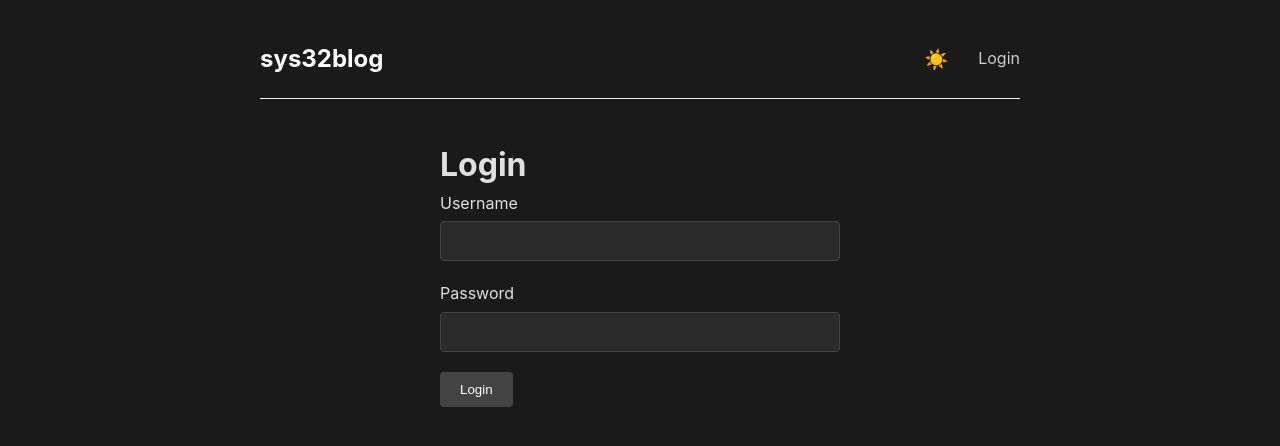
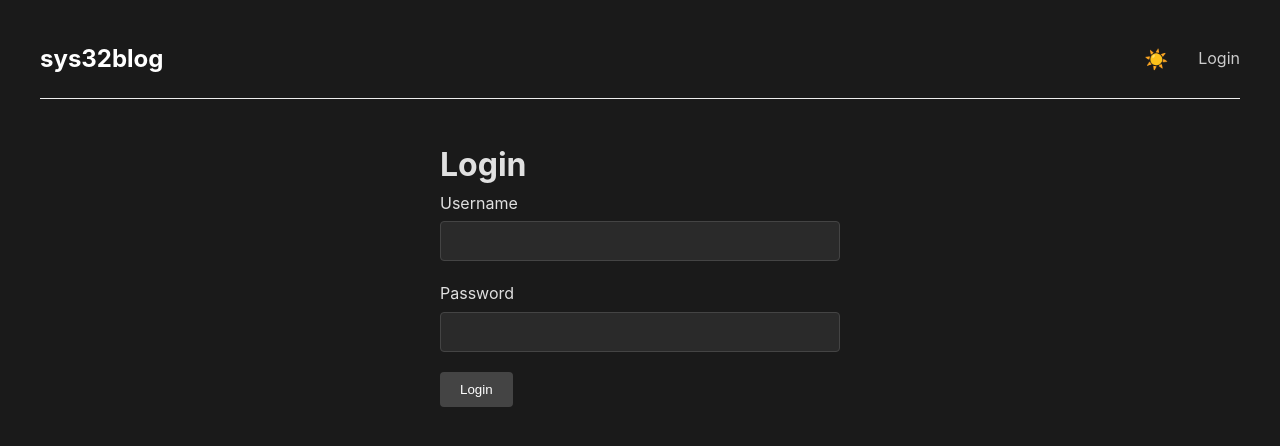
Before and after one commit to jmtorr3/blog, a React (Vite) app in the folder frontend/: page /blog/login in a window 1280 px wide. Shown: the top 446 px of the page. Built offline with nearby package versions, Linux system fonts and the light colour scheme; no server answers.

Commit message:
fixed .app and .post width

```diff
--- a/frontend/src/index.css
+++ b/frontend/src/index.css
@@ -237,9 +237,9 @@ body.custom-post-page.theme-light {
    =========================================== */
 
 .app {
-  max-width: 800px;
+  max-width: 1400px !important;
   margin: 0 auto;
-  padding: 20px;
+  padding: 20px 40px;
 }
 
 /* Header */
@@ -403,6 +403,10 @@ button.danger {
 }
 
 /* Post display */
+.post {
+  max-width: 1200px !important;
+  margin: 0 auto;
+}
 .post header {
   margin-bottom: 40px;
 }
```
